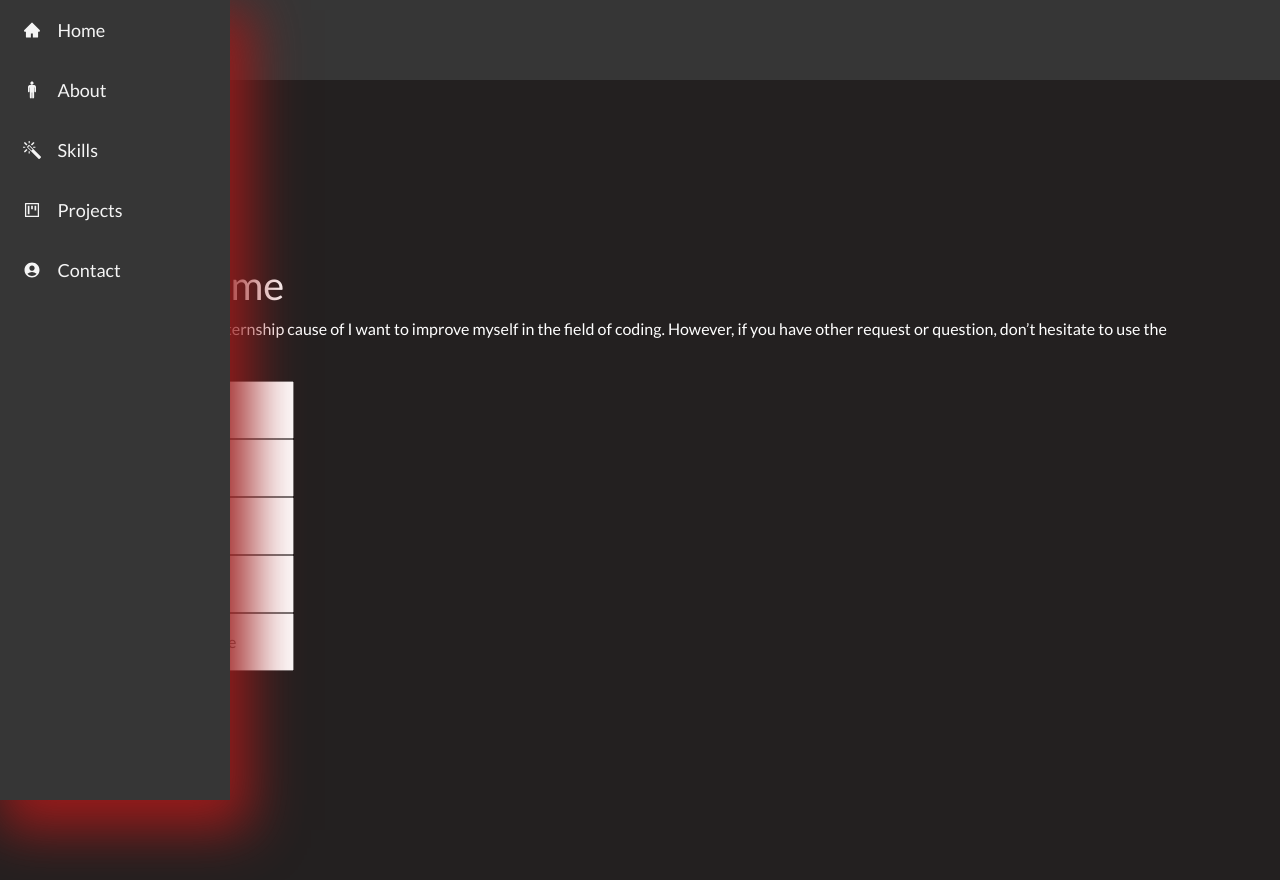
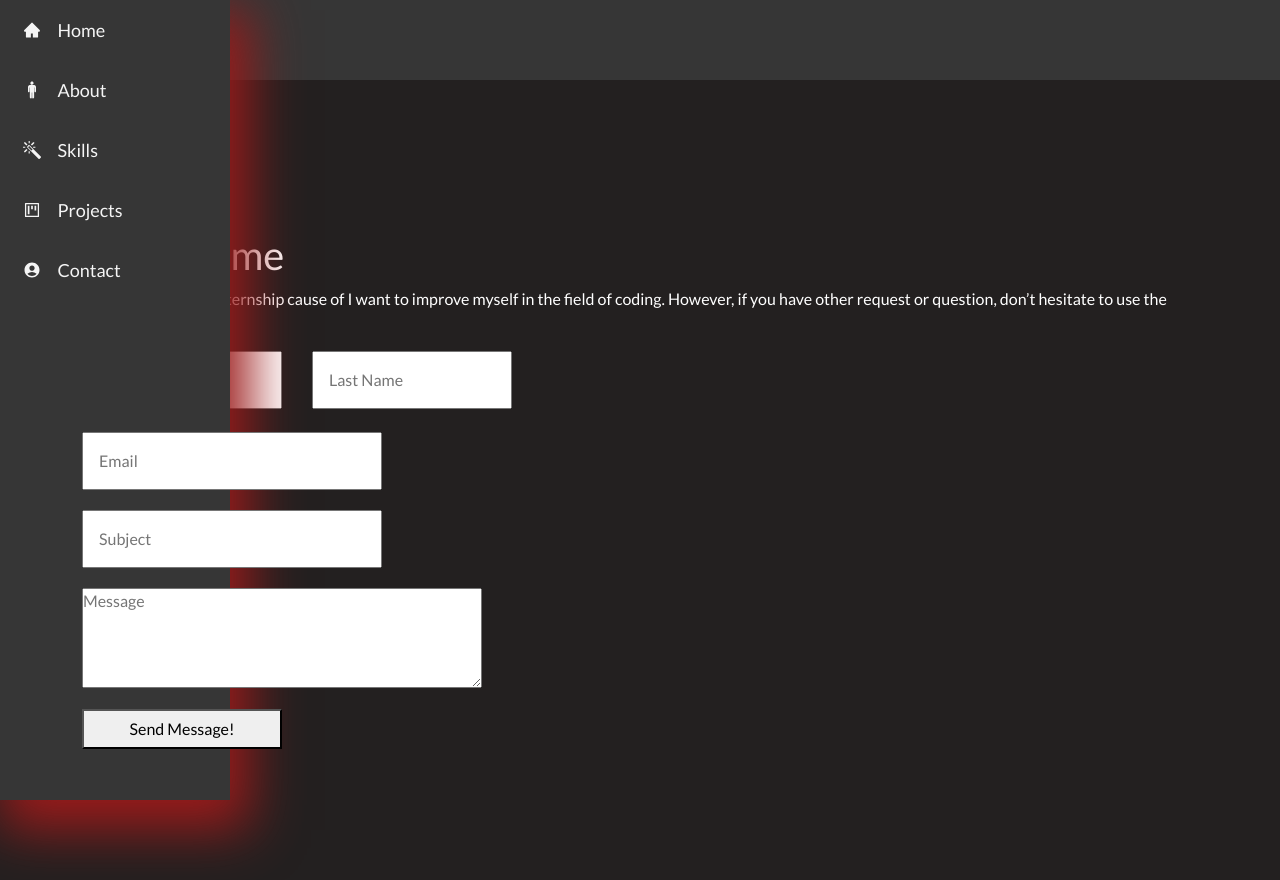
Before and after one commit to bahacolak/Portfolio, a React (Create React App) app: page /contact in a window 1280 px wide. Built offline with nearby package versions, Linux system fonts and the light colour scheme.

Commit message:
contact page done

```diff
--- a/src/pages/contact/Contact.css
+++ b/src/pages/contact/Contact.css
@@ -13,3 +13,40 @@
     padding: 15px;
     margin-top: 15px;
   }
+
+  textarea{
+    width: 400px;
+    position: relative;
+    top: 5px;
+    max-height: 300px;
+    min-height: 100px;
+  }
+
+  .email{
+  width: 300px;
+  position: relative;
+  bottom: 35px;
+  }
+
+  .lastname{
+    position: relative;
+    left: 230px;
+    bottom: 58px;
+  }
+
+  .firstname, .lastname{
+    width: 200px;
+  }
+
+  .subject{
+    bottom: 15px;
+    position: relative;
+    width: 300px;
+  }
+
+  button{
+    width: 200px;
+    height: 40px;
+    position: relative;
+    top: 20px;
+  }
--- a/src/pages/contact/Contact.js
+++ b/src/pages/contact/Contact.js
@@ -4,11 +4,11 @@ import FormInput from "./FormInput";
 
 function Contact() {
   const [values, setValues] = useState({
-    username:"",
+    firstname:"",
+    lastname:"",
     email:"",
-    birthday:"",
-    password:"",
-    confirmPassword:"",
+    subject:"",
+    message:"",
   });
 
   const inputs = [
@@ -18,6 +18,7 @@ function Contact() {
       type: "text",
       placeholder: "First Name",
       label: "First Name",
+      className: "firstname",
     },
     {
       id: 2,
@@ -25,6 +26,7 @@ function Contact() {
       type: "text",
       placeholder: "Last Name",
       label: "Last Name",
+      className: "lastname",
     },
     {
       id: 3,
@@ -32,6 +34,7 @@ function Contact() {
       type: "email",
       placeholder: "Email",
       label: "Email",
+      className:"email",
     },
     {
       id: 4,
@@ -39,14 +42,8 @@ function Contact() {
       type: "text",
       placeholder: "Subject",
       label: "Subject",
+      className: "subject"
     },
-    {
-      id: 5,
-      name: "message",
-      type: "text",
-      placeholder: "Enter your message",
-      label: "Enter your message",
-    }
   ]
 
   const handleSubmit = (e)=>{
@@ -69,6 +66,7 @@ function Contact() {
         However, if you have other request or question, don’t hesitate to use the form.
         </p>
         <form onSubmit={handleSubmit}>
+
         {inputs.map((input) => (
           <FormInput
             key={input.id}
@@ -77,7 +75,10 @@ function Contact() {
             onChange={onChange}
           />
         ))}
-          <button>Submit</button>
+        <div>
+          <textarea name="message" placeholder="Message"></textarea>
+        </div>
+          <button>Send Message!</button>
         </form>
       </div>
     </div>
```
